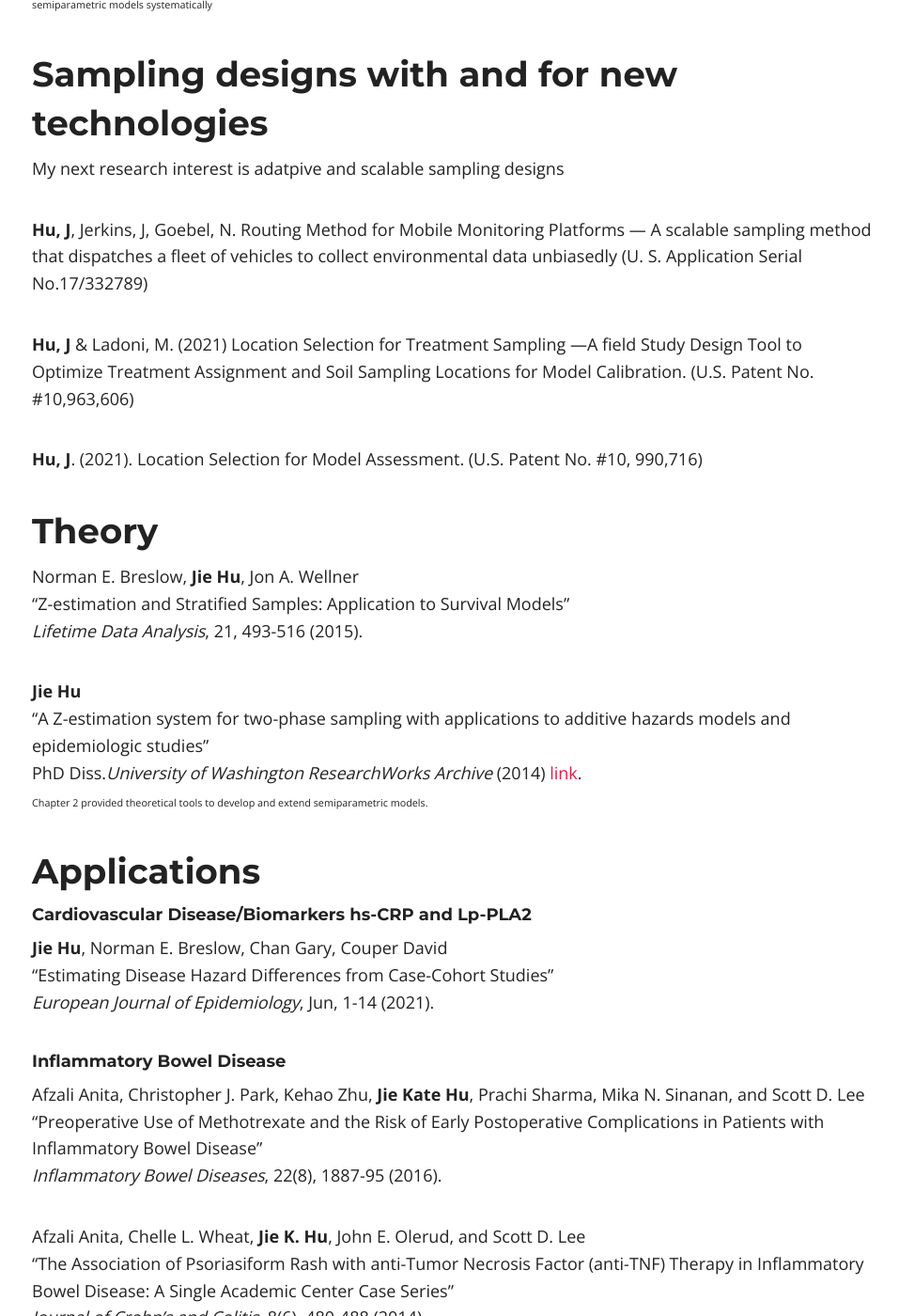
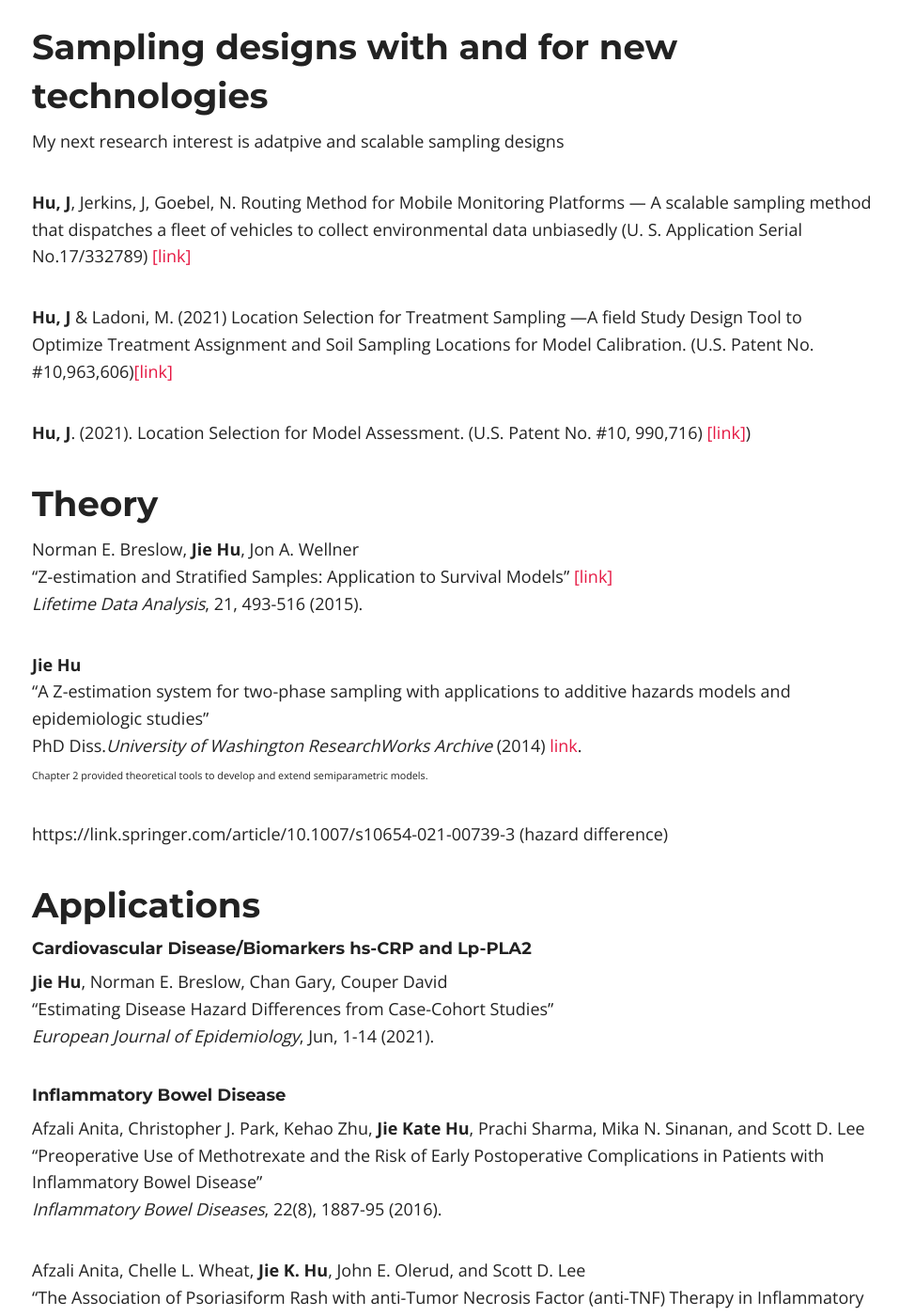
Before and after one commit to katehu/katehu.github.io, a Jekyll site: the page built from publications.md, in a window 1280 px wide and 1400 px high, scrolled down 2737 px. Shown: the whole window at 94% size, without its empty margins (156-1113 px from the left). Built offline with Jekyll 4.4.1, drawn with Linux system fonts in a browser that asks for light colours; nearby versions of some CDN libraries.

Commit message:
Update publications.md

```diff
--- a/publications.md
+++ b/publications.md
@@ -41,8 +41,7 @@ in revision for *Nature Review Method Primer*
 
  **Jie Hu** <br/>
 "A Z-estimation system for two-phase sampling with applications to additive hazards models and epidemiologic studies" <br/>
-PhD Diss.*University of Washington ResearchWorks Archive* (2014). <br/>
-   [[link]](https://digital.lib.washington.edu/researchworks/handle/1773/27427) <br/>
+PhD Diss.*University of Washington ResearchWorks Archive* (2014). [[link]](https://digital.lib.washington.edu/researchworks/handle/1773/27427) <br/>
 <small> Chapter 4 & 5 include methods and results on using auxiliary variables to improve prediction precision based on survival models.<small>
 
 **Current work**: I am developing several methods to leverage auxiliary information to adjust for unmeasured confounding, using techniques in Bayesian statistics, econometrics, and proximal causal inference.<br/>
@@ -102,16 +101,16 @@
 
 My next research interest is adatpive and scalable sampling designs<br/>
 
-**Hu, J**, Jerkins, J, Goebel, N. Routing Method for Mobile Monitoring Platforms --- A scalable sampling method that dispatches a fleet of vehicles to collect environmental data unbiasedly (U. S. Application Serial No.17/332789) <br/>
+**Hu, J**, Jerkins, J, Goebel, N. Routing Method for Mobile Monitoring Platforms --- A scalable sampling method that dispatches a fleet of vehicles to collect environmental data unbiasedly (U. S. Application Serial No.17/332789) [[link]](https://uspto.report/patent/app/20210377708) <br/>
 
-**Hu, J** & Ladoni, M. (2021) Location Selection for Treatment Sampling ---A field Study Design Tool to Optimize Treatment Assignment and Soil Sampling Locations for Model Calibration. (U.S. Patent No. #10,963,606)<br/>
+**Hu, J** & Ladoni, M. (2021) Location Selection for Treatment Sampling ---A field Study Design Tool to Optimize Treatment Assignment and Soil Sampling Locations for Model Calibration. (U.S. Patent No. #10,963,606)[[link]](https://uspto.report/patent/grant/10,963,606) <br/>
 
-**Hu, J**.  (2021). Location Selection for Model Assessment. (U.S. Patent No. #10, 990,716) <br/>
+**Hu, J**.  (2021). Location Selection for Model Assessment. (U.S. Patent No. #10, 990,716) [[link]](https://uspto.report/patent/grant/10,990,716)) <br/>
 
 ## Theory <a name="theory"></a>
 
 Norman E. Breslow, **Jie Hu**, Jon A. Wellner<br/>
-“Z-estimation and Stratified Samples: Application to Survival Models”<br/>
+“Z-estimation and Stratified Samples: Application to Survival Models” [[link]]()<br/>
 *Lifetime Data Analysis*, 21, 493-516 (2015).<br/>
 
 **Jie Hu**  <br/>
@@ -119,7 +118,7 @@ Norman E. Breslow, **Jie Hu**, Jon A. Wellner<br/>
 PhD Diss.*University of Washington ResearchWorks Archive* (2014) [link](https://digital.lib.washington.edu/researchworks/handle/1773/27427).<br/>
 <small> Chapter  2 provided theoretical tools to develop and extend semiparametric models. <small> <br/>
 
-
+https://link.springer.com/article/10.1007/s10654-021-00739-3 (hazard difference)
 ## Applications <a name="application"></a>
 
 ##### Cardiovascular Disease/Biomarkers hs-CRP and Lp-PLA2
```
